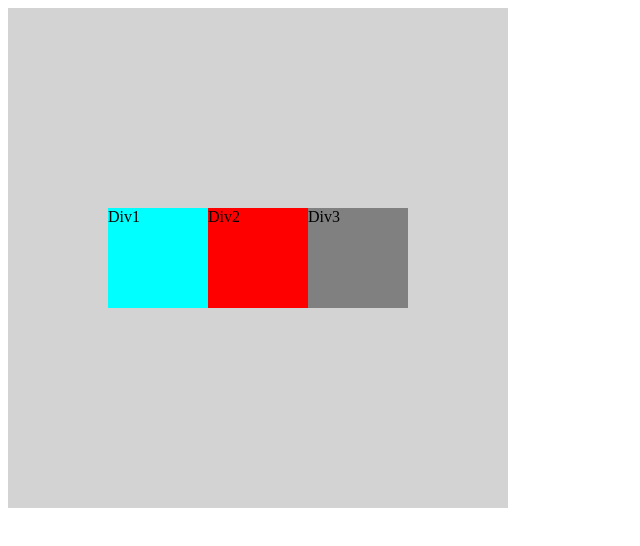
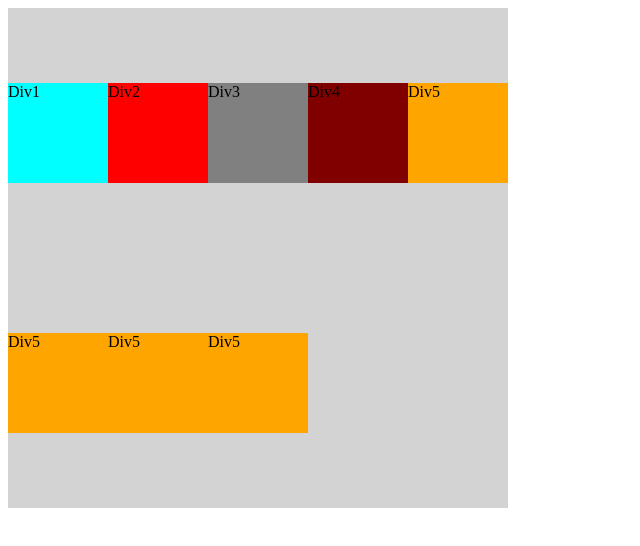
Before and after one commit to harshalmadgulkar/Frontend-Practice, a plain HTML site: page CSS/Flex/Flex.html in a window 1280 px wide. Shown: the whole page, without its empty margins (0-640 px from the left). Drawn offline with Linux system fonts and the light colour scheme.

```diff
--- a/CSS/Flex/Flex.html
+++ b/CSS/Flex/Flex.html
@@ -17,12 +17,21 @@
 		<div id="div3">
 			Div3
 		</div>
-		<!-- <div id="div4">
+		<div id="div4">
 			Div4
-		</div> -->
-		<!-- <div id="div5">
+		</div>
+		<div id="div5">
 			Div5
-		</div> -->
+		</div>
+		<div id="div5">
+			Div5
+		</div>
+		<div id="div5">
+			Div5
+		</div>
+		<div id="div5">
+			Div5
+		</div>
 	</div>
 </body>
 </html>
--- a/CSS/Flex/style.css
+++ b/CSS/Flex/style.css
@@ -6,7 +6,7 @@
 	flex-direction: row;
 	flex-wrap:wrap;
 	align-items: center;
-	justify-content: center;
+	/* justify-content: center; */
 }
 
 #container div{
@@ -34,10 +34,10 @@
 	/* margin: 50px; */
 }
 
-/* #div4{
+#div4{
 	background-color: maroon;
-} */
+}
 
-/* #div5{
+#div5{
 	background-color: orange;
-} */
+}
--- a/jQuery/Put Balls in the Basket MicroProject/style.css
+++ b/jQuery/Put Balls in the Basket MicroProject/style.css
@@ -6,18 +6,28 @@
 #button{
     position: relative;
     left: 45vw;
-    margin: 10px;
+    margin: 20px;
 }
 
 #container{
     border: 2px solid black;
     border-top: 0;
-    height: 100px;
+    min-height: 100px;
+    height: auto;
     width: 90vw;
     margin: 0 auto;
-    position: relative;
+    margin-left: 5vw;
     display: inline-flex;
-    justify-content: center;
-    align-items: center;
-    align-content: center;
+    align-items: flex-end;
+    flex-flow: row;
+    flex-wrap: wrap-reverse;
+    background-color: rgba(176, 255, 255, 0.719);
 }
+
+.ball{
+    border-radius: 50%;
+    height: 50px;
+    width: 50px;
+    margin: 5px;
+    background-color: green;
+}
```
Also changed, not shown: jQuery/Put Balls in the Basket MicroProject/index.html (+4 -4 lines), jQuery/Put Balls in the Basket MicroProject/script.js (+12 -0 lines), 1 other file.
